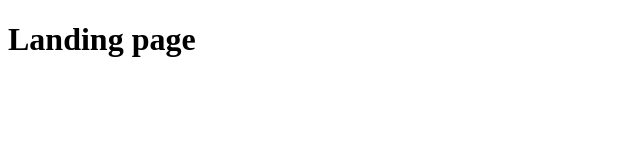
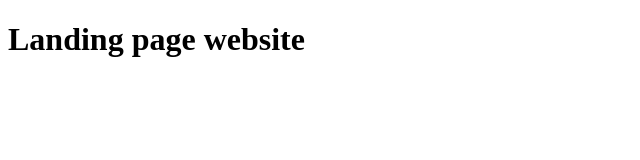
Before and after one commit to engamo/Landing---page, a plain HTML site: page index.html in a window 1280 px wide. Shown: the whole page, without its empty margins (0-640 px from the left). Drawn offline with Linux system fonts and the light colour scheme.

Commit message:
edited h1 element

```diff
--- a/index.html
+++ b/index.html
@@ -6,6 +6,6 @@
     <title>Landing page</title>
   </head>
   <body>
-    <h1>Landing page</h1>
+    <h1>Landing page website</h1>
   </body>
 </html>
```
